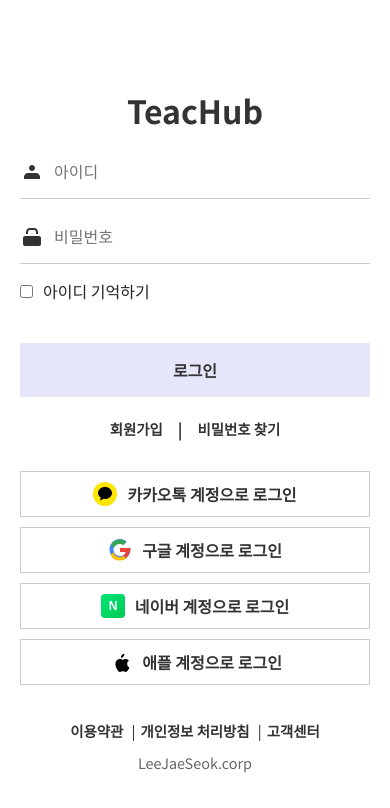
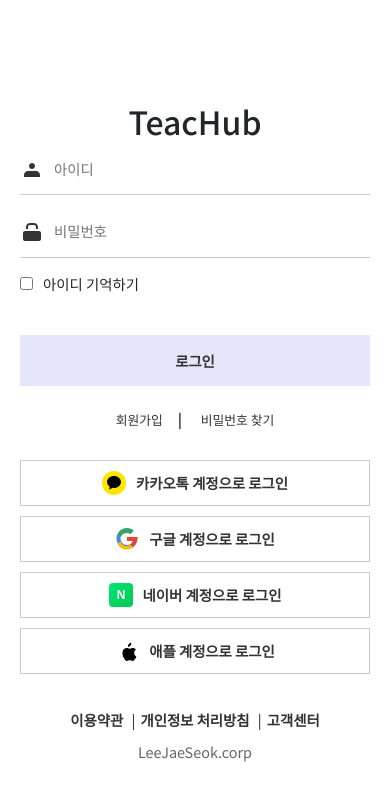
Before and after one commit to KoesJin/Daelim_LeeJaeSeok_TeamProJect, a React (Create React App) app: page / in a window 390 px wide. Shown: the top 808 px of the page. Built offline with nearby package versions, Linux system fonts and the light colour scheme.

Commit message:
로그인 페이지 css 변경

```diff
--- a/src/css/LoginPage/LoginPage.module.css
+++ b/src/css/LoginPage/LoginPage.module.css
@@ -26,8 +26,8 @@
     margin-top: 20px; /* 여백을 줄여서 화면이 작을 때 더 잘 보이도록 */
 }
 
-.container h1 {
-    font-size: 2rem; /* 로고 크기를 줄여서 더 잘 보이도록 */
+.title {
+    font-size: 1.6rem; /* TeacHub 로고 크기 유지 */
     margin-bottom: 20px;
     color: #333;
     font-weight: bold;
@@ -57,7 +57,7 @@
     flex: 1;
     padding: 10px 0;
     border: none;
-    font-size: 1rem;
+    font-size: 0.9rem; /* 일관된 크기로 조정 */
     background-color: transparent;
     color: #333;
     box-shadow: none;
@@ -71,6 +71,7 @@
     display: flex;
     align-items: center;
     margin-bottom: 20px;
+    font-size: 0.9rem; /* 일관된 크기로 조정 */
 }
 
 .rememberMeContainer input {
@@ -81,7 +82,7 @@
     padding: 15px;
     border: none;
     border-radius: 0;
-    font-size: 1rem;
+    font-size: 0.9rem; /* 일관된 크기로 조정 */
     font-weight: bold;
     cursor: pointer;
     background-color: #e6e6fa;
@@ -96,18 +97,11 @@
     box-shadow: none;
 }
 
-.links {
-    font-size: 0.9rem;
-    display: flex;
-    justify-content: center;
-    align-items: center;
-}
-
 .link {
     cursor: pointer;
     color: #333;
     margin: 0 10px;
-    font-weight: bold;
+    font-size: 0.8rem; /* 일관된 크기로 조정 */
 }
 
 .link:hover {
@@ -115,7 +109,7 @@
 }
 
 .separator {
-    font-size: 1rem; /* 구분 기호 크기 증가 */
+    font-size: 0.9rem; /* 일관된 크기로 조정 */
     margin: 0 5px; /* 구분 기호 주위에 여백 추가 */
     font-weight: bold;
     color: #333;
@@ -134,7 +128,7 @@
     padding: 10px;
     border: 1px solid #ccc;
     border-radius: 0;
-    font-size: 1rem;
+    font-size: 0.9rem; /* 일관된 크기로 조정 */
     font-weight: bold;
     cursor: pointer;
     background-color: #fff;
@@ -155,7 +149,7 @@
 .footer {
     margin-top: 20px;
     text-align: center;
-    font-size: 0.9rem;
+    font-size: 0.9rem; /* 일관된 크기로 조정 */
 }
 
 .footer span {
@@ -163,6 +157,7 @@
     color: #333;
     margin: 0 5px;
     font-weight: bold;
+    font-size: 0.9rem; /* 일관된 크기로 조정 */
 }
 
 .footer span:hover {
@@ -171,7 +166,7 @@
 
 .corp {
     margin-top: 10px;
-    font-size: 0.9rem;
+    font-size: 0.9rem; /* 일관된 크기로 조정 */
     color: #666;
 }
 
@@ -224,6 +219,7 @@
     text-align: left;
     line-height: 1.6; /* 텍스트 줄 간격 조절 */
     color: #444; /* 텍스트 색상 변경 */
+    font-size: 1rem; /* 일관된 크기로 조정 */
 }
 
 .modalContent h2 {
@@ -238,7 +234,7 @@
 
 .modalContent li {
     margin-bottom: 10px;
-    font-size: 1rem;
+    font-size: 1rem; /* 일관된 크기로 조정 */
     color: #555;
 }
 
@@ -253,8 +249,8 @@
         margin-top: 10px; /* 화면이 작아질 때 여백을 줄임 */
     }
 
-    .logo {
-        font-size: 1.5rem;
+    .container h1 {
+        font-size: 2rem; /* TeacHub 로고 크기 유지 */
     }
 }
 
@@ -268,7 +264,7 @@
         margin-top: 5px; /* 화면이 아주 작아질 때 여백을 줄임 */
     }
 
-    .logo {
-        font-size: 1.2rem;
+    .container h1 {
+        font-size: 2rem; /* TeacHub 로고 크기 유지 */
     }
 }
```
